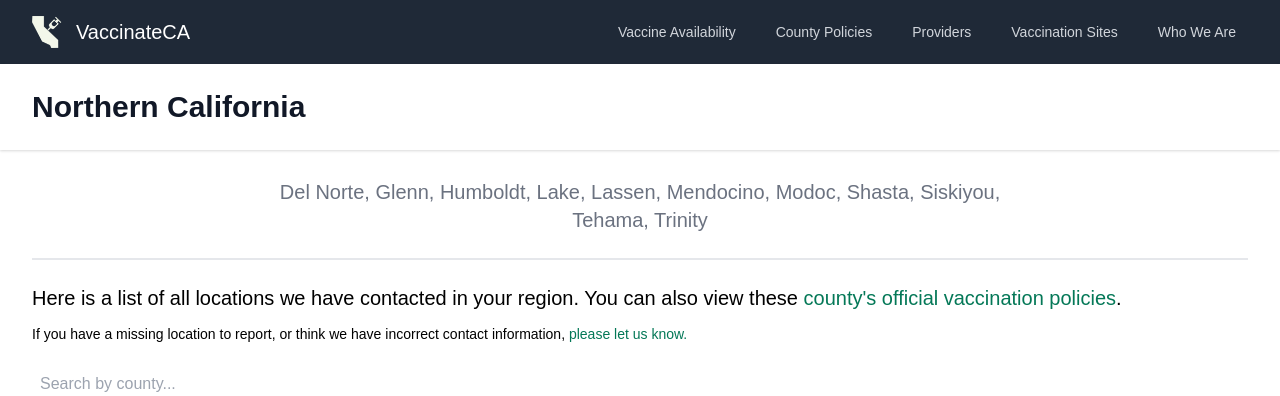
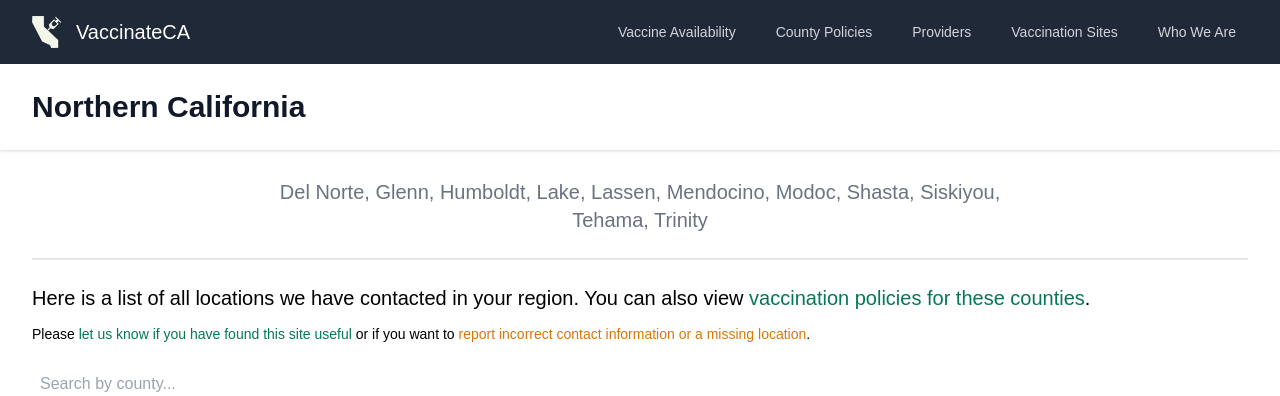
Before and after one commit to CAVaccineInventory/site, a Jekyll site: the page built from _regions/northern_california.md, in a window 1280 px wide, cut to the strip 0-396 px from the top of the page. Built offline with Jekyll 4.4.1, drawn with Linux system fonts in a browser that asks for light colours; some web fonts are replaced; comment, search, counter and statistics services are not loaded.

Commit message:
Request feedback from Region pages (#75)
* Request feedback from Region pages

* Fix vaccination policies grammar

* Edit text grammar

I've also included both the "actions" into the link so the "let us know"
and "report" phrases are also included in the link.

Co-authored-by: Vivek Ghaisas <v.a.ghaisas@gmail.com>

```diff
--- a/_layouts/region.html
+++ b/_layouts/region.html
@@ -25,11 +25,14 @@
 
           <div class="border-t-2 border-gray-200 pt-6 mt-6">
             <p class="text-xl">
-              Here is a list of all locations we have contacted in your region. You can also view these <a href="{% link county-policies.md %}">county's official vaccination policies</a>.
+              Here is a list of all locations we have contacted in your region. You can also view <a href="{% link county-policies.md %}">vaccination policies for these counties</a>.
             </p>
 
             <div class="text-sm mb-6">
-              If you have a missing location to report, or think we have incorrect contact information, <a href="https://airtable.com/shrY44NvEjHBscrOH">please let us know.</a>
+              Please
+              <a href="https://airtable.com/shrOMv5EI1jYwV1XR" class="font-medium">let us know if you have found this site useful</a>
+              or if you want to
+              <a href="https://airtable.com/shrY44NvEjHBscrOH" class="font-medium text-yellow-600">report incorrect contact information or a missing location</a>.
             </div>
 
             <div class="autoComplete_wrapper">
```
